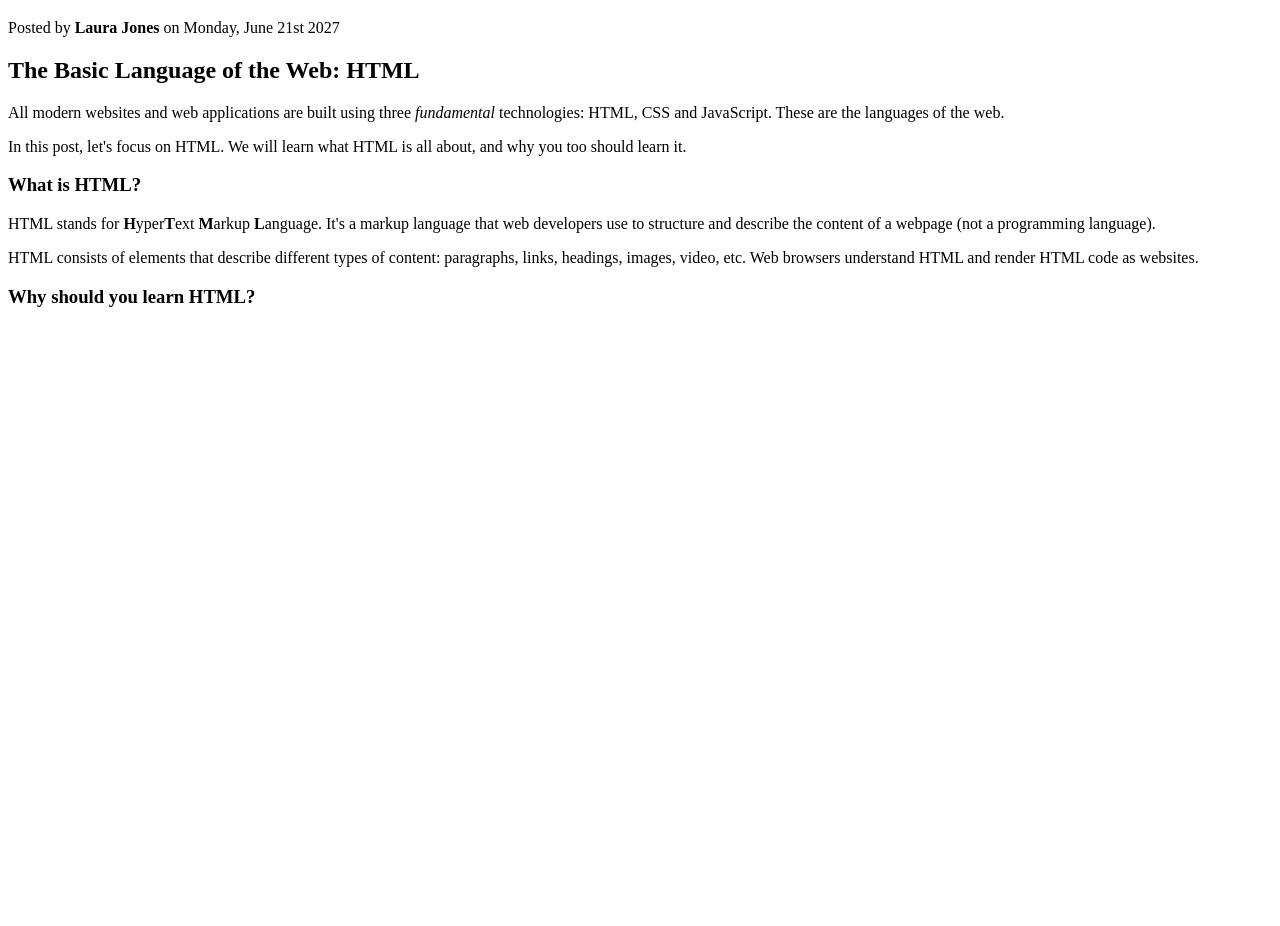
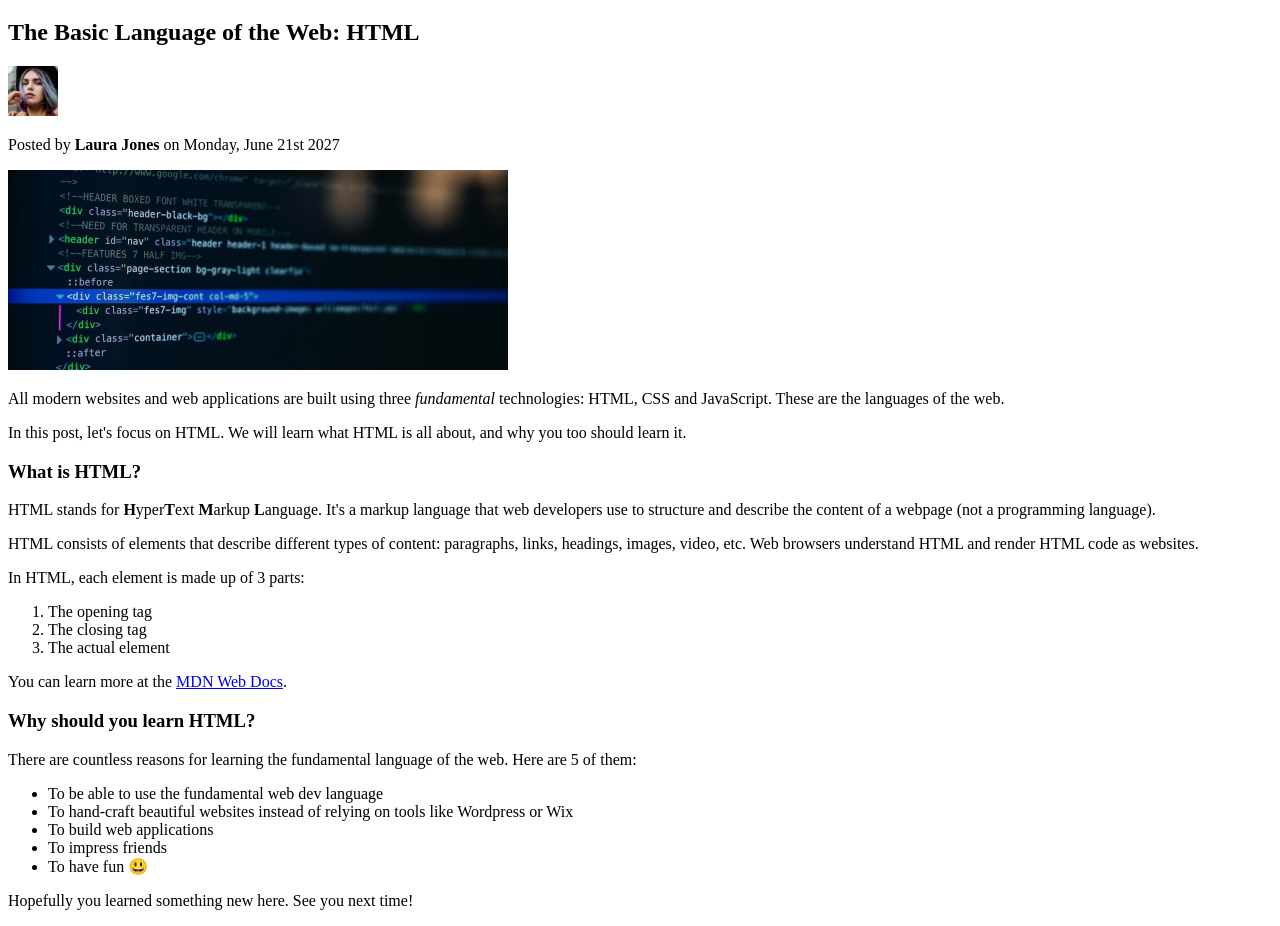
Before and after one commit to Sorayal/Web_Development_Training, a plain HTML site: page x2_Web_Basic_Course_2/Fundamentals_HTML/index.html in a window 1280 px wide. Shown: the part 62-988 px from the top of the page. Before the commit the page ends 800 px from the top, so only its background shows below. Drawn offline with Linux system fonts and the light colour scheme.

Commit message:
added lists and images

```diff
--- a/x2_Web_Basic_Course_2/Fundamentals_HTML/index.html
+++ b/x2_Web_Basic_Course_2/Fundamentals_HTML/index.html
@@ -2,14 +2,26 @@
 <html lang="en">
   <head>
     <meta charset="utf-8" />
-    <meta name="Author" content="Naru" />
+    <meta name="Author" content="Maru" />
     <title>The Basic Language of the Web: HTML</title>
   </head>
   <body>
     <h1>📘 The Code Magazine</h1>
-    <p>Posted by <strong>Laura Jones</strong> on Monday, June 21st 2027</p>
 
     <h2>The Basic Language of the Web: HTML</h2>
+    <img
+      src="assets/images/laura-jones.jpg"
+      alt="Headshot of Laura Jones"
+      width="50"
+      height="50"
+    />
+    <p>Posted by <strong>Laura Jones</strong> on Monday, June 21st 2027</p>
+    <img
+      src="assets/images/post-img.jpg"
+      alt="HTML code on a screen"
+      width="500"
+      height="200"
+    />
     <p>
       All modern websites and web applications are built using three
       <em>fundamental</em>
@@ -33,7 +45,34 @@
       paragraphs, links, headings, images, video, etc. Web browsers understand
       HTML and render HTML code as websites.
     </p>
+    <p>In HTML, each element is made up of 3 parts:</p>
+    <ol>
+      <li>The opening tag</li>
+      <li>The closing tag</li>
+      <li>The actual element</li>
+    </ol>
+    <p>
+      You can learn more at the
+      <a href="https://developer.mozilla.org/de/" target="_blank" rel="noopener"
+        >MDN Web Docs</a
+      >.
+    </p>
 
     <h3>Why should you learn HTML?</h3>
+    <p>
+      There are countless reasons for learning the fundamental language of the
+      web. Here are 5 of them:
+    </p>
+    <ul>
+      <li>To be able to use the fundamental web dev language</li>
+      <li>
+        To hand-craft beautiful websites instead of relying on tools like
+        Wordpress or Wix
+      </li>
+      <li>To build web applications</li>
+      <li>To impress friends</li>
+      <li>To have fun 😃</li>
+    </ul>
+    <p>Hopefully you learned something new here. See you next time!</p>
   </body>
 </html>
```
Also changed, not shown: z2_Theory/links.txt (added).
